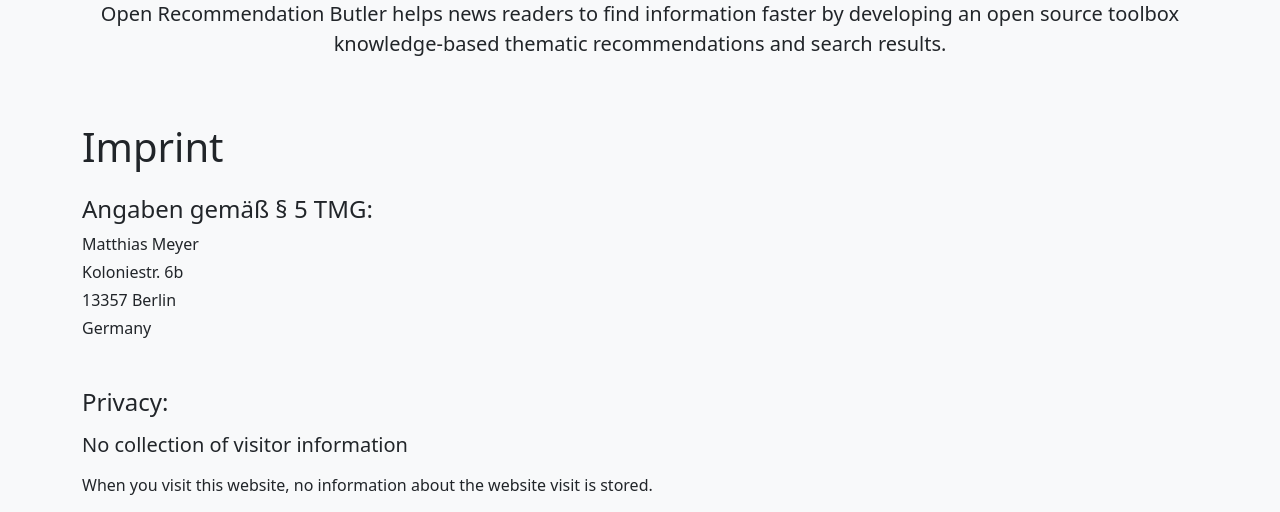
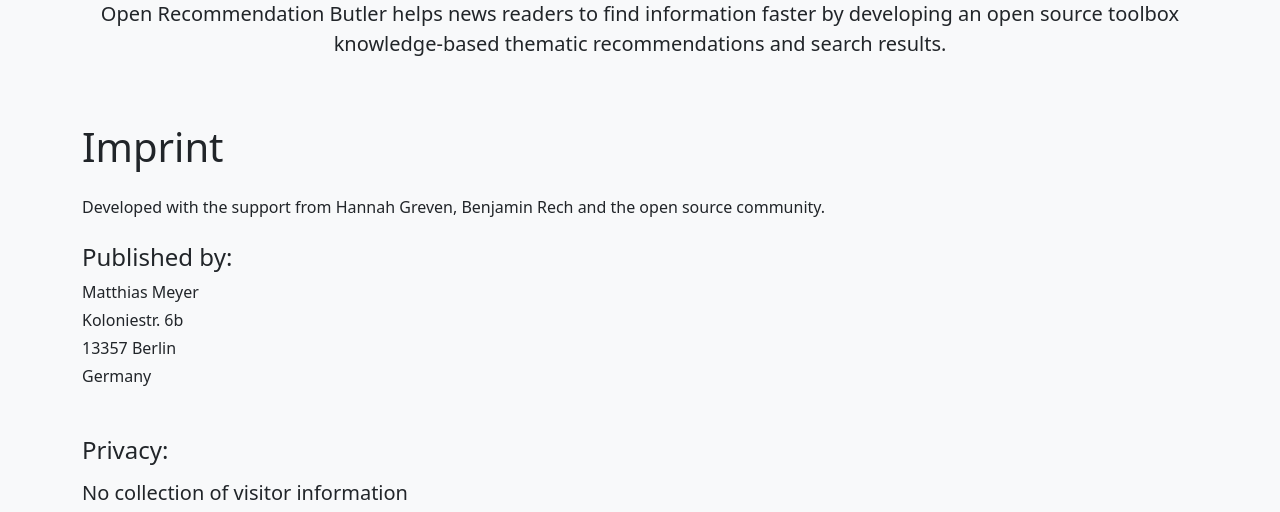
Before and after one commit to open-recommendation-butler/orb-backend, a Django app: page /imprint/ in a window 1280 px wide. Shown: the part 169-681 px from the top of the page. Run offline with Django 4.2, Linux system fonts and the light colour scheme.

Commit message:
Adjust imprint

```diff
--- a/myproject/index/templates/index/imprint.html
+++ b/myproject/index/templates/index/imprint.html
@@ -3,9 +3,11 @@
 {% block title %}Imprint{% endblock %}
 
 {% block content %}
-<h1>Imprint</h1>
+<h1 class="mb-4">Imprint</h1>
 
-<h4 class="mt-4">Angaben gemäß § 5 TMG:</h4>
+<p class="mb-1">Developed with the support from Hannah Greven, Benjamin Rech and the open source community.</p>
+
+<h4 class="mt-4">Published by:</h4>
 <p class="mb-1">Matthias Meyer</p>
 <p class="mb-1">Koloniestr. 6b</p>
 <p class="mb-1">13357 Berlin</p>
```
